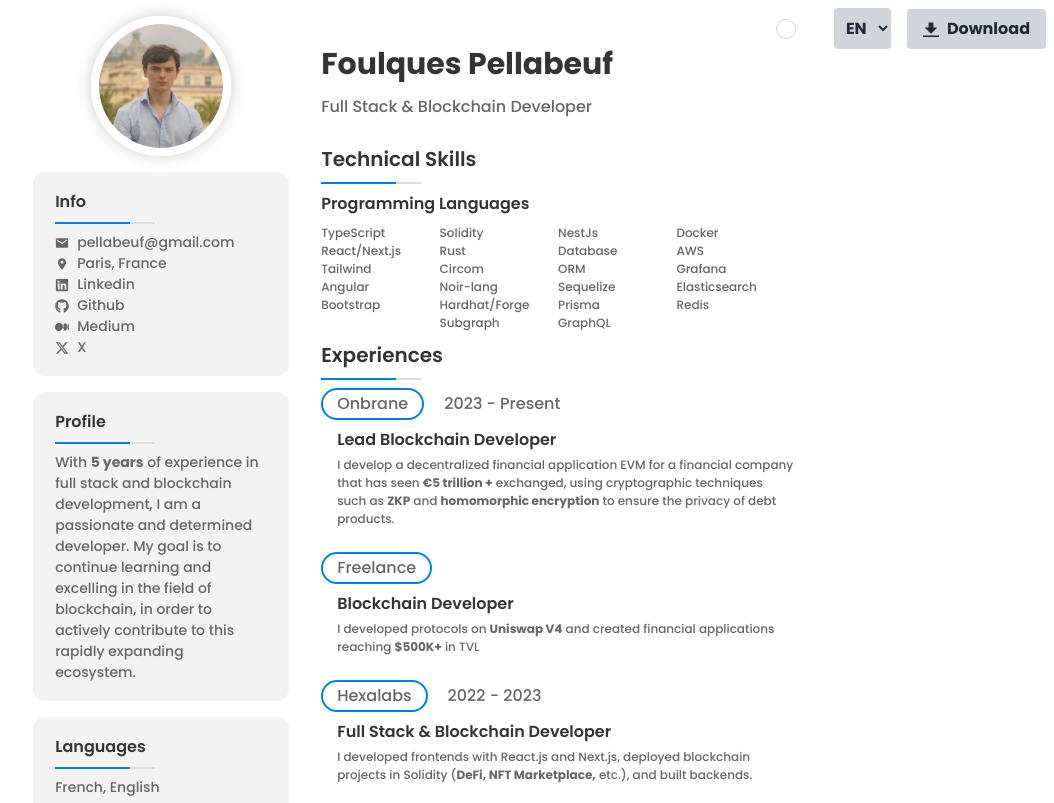
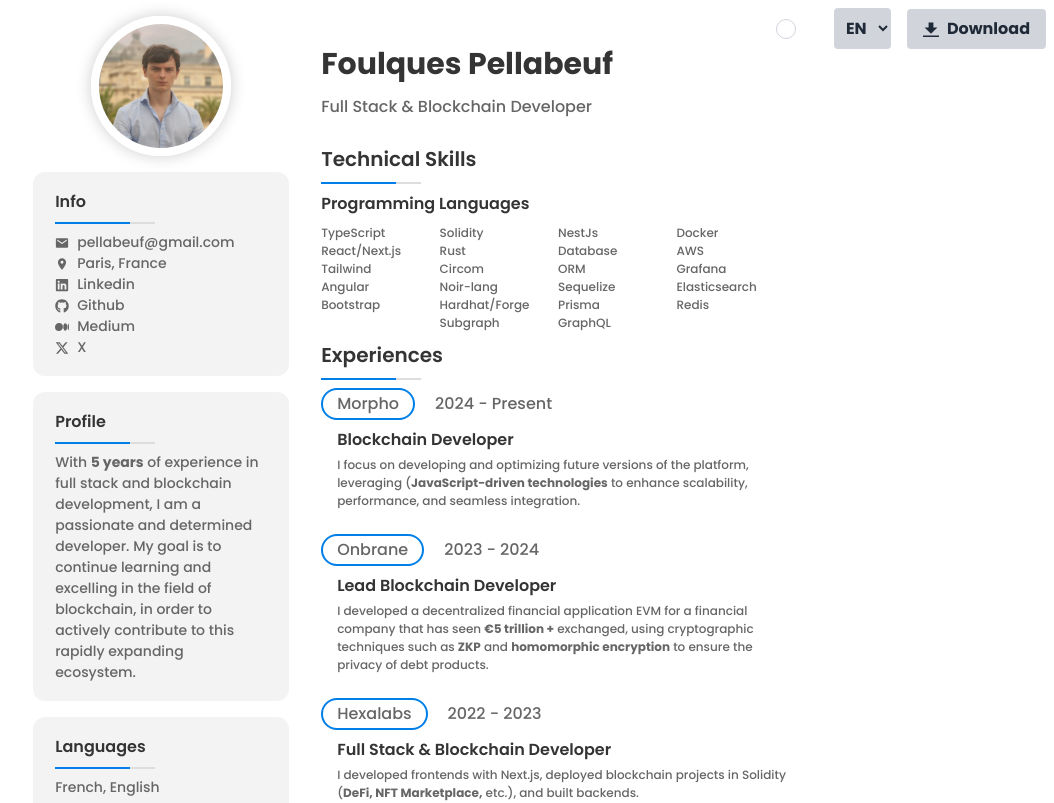
Before and after one commit to Foulks-Plb/foulques-cv, a Next.js app: page /en in a window 1280 px wide. Shown: the top 803 px of the page, without its empty margins (226-1280 px from the left). Built offline with nearby package versions, Linux system fonts and the light colour scheme.

Commit message:
update: Professional experience details in EN and FR dictionaries

```diff
--- a/app/page.tsx
+++ b/app/page.tsx
@@ -1,5 +1,3 @@
 export default function Home() {
   return null;
 }
-
-// test
--- a/dictionaries/en.json
+++ b/dictionaries/en.json
@@ -88,27 +88,27 @@
       "title": "Experiences",
       "exp": [
         {
+          "title": "Blockchain Developer",
+          "company": "Morpho",
+          "date": "2024 - Present",
+          "text": "I focus on developing and optimizing future versions of the platform, leveraging (<strong>JavaScript-driven technologies</strong>  to enhance scalability, performance, and seamless integration."
+        },
+        {
           "title": "Lead Blockchain Developer",
           "company": "Onbrane",
-          "date": "2023 - Present",
-          "text": "I develop a decentralized financial application EVM for a financial company that has seen  <strong>€5 trillion +</strong> exchanged, using cryptographic techniques such as <strong>ZKP</strong> and <strong>homomorphic encryption</strong> to ensure the privacy of debt products."
-        },
-        {
-          "title": "Blockchain Developer",
-          "company": "Freelance",
-          "text": "I developed protocols on <strong>Uniswap V4</strong> and created financial applications reaching <strong>$500K+</strong> in TVL"
+          "date": "2023 - 2024",
+          "text": "I developed a decentralized financial application EVM for a financial company that has seen  <strong>€5 trillion +</strong> exchanged, using cryptographic techniques such as <strong>ZKP</strong> and <strong>homomorphic encryption</strong> to ensure the privacy of debt products."
         },
         {
           "title": "Full Stack & Blockchain Developer",
           "company": "Hexalabs",
           "date": "2022 - 2023",
-          "text": "I developed frontends with React.js and Next.js, deployed blockchain projects in Solidity (<strong>DeFi, NFT Marketplace,</strong> etc.), and built backends."
+          "text": "I developed frontends with Next.js, deployed blockchain projects in Solidity (<strong>DeFi, NFT Marketplace,</strong> etc.), and built backends."
         },
         {
           "title": "Full Stack Developer",
           "company": "Toys films",
-          "date": "2020 - 2022",
-          "text": "With Angular and various node.js frameworks, I designed innovative solutions for major clients such as <strong>L'Oréal, Microsoft,</strong> and <strong>Air Liquide</strong>."
+          "date": "2020 - 2022"
         }
       ]
     },
--- a/dictionaries/fr.json
+++ b/dictionaries/fr.json
@@ -88,27 +88,27 @@
       "title": "Expériences",
       "exp": [
         {
+          "title": "Développeur Blockchain",
+          "company": "Morpho",
+          "date": "2024 - Present",
+          "text": "Je me concentre sur le développement et l’optimisation des futures versions de la plateforme, en exploitant des technologies basées sur <strong>JavaScript</strong> pour améliorer la scalabilité, les performances et l’intégration fluide."
+        },
+        {
           "title": "Lead Développeur Blockchain",
           "company": "Onbrane",
-          "date": "2023 - Présent",
-          "text": "Je développe une application financière décentralisée EVM pour une entreprise financière qui compte <strong>+5 billions €</strong> échangés, en utilisant de la cryptographie telles que <strong>ZKP</strong> et le <strong>chiffrement homomorphe</strong> pour garantir la confidentialité des produits de dette."
-        },
-        {
-          "title": "Développeur Blockchain",
-          "company": "Freelance",
-          "text": "J'ai développé des protocoles sur <strong>Uniswap V4</strong> et créé des applications financières avec <strong>+500K $</strong> en TVL."
+          "date": "2023 - 2024",
+          "text": "J'ai développé une application financière décentralisée EVM pour une entreprise financière qui compte <strong>+5 billions €</strong> échangés, en utilisant de la cryptographie telles que <strong>ZKP</strong> et le <strong>chiffrement homomorphe</strong> pour garantir la confidentialité des produits de dette."
         },
         {
           "title": "Développeur Full Stack & Blockchain",
           "company": "Hexalabs",
           "date": "2022 - 2023",
-          "text": "J'ai développé des interfaces avec React.js et Next.js, déployé des projets blockchain en Solidity (<strong>DeFi, Marketplace NFT,</strong> etc.), et développé des backends."
+          "text": "J'ai développé des interfaces Next.js, déployé des projets blockchain en Solidity (<strong>DeFi, Marketplace NFT,</strong> etc.), et développé des backends."
         },
         {
           "title": "Développeur Full Stack",
           "company": "Toys films",
-          "date": "2020 - 2022",
-          "text": "Avec Angular et divers frameworks node.js, j'ai conçu des solutions innovantes pour des clients tels que <strong>L'Oréal, Microsoft,</strong> et <strong>Air Liquide</strong>."
+          "date": "2020 - 2022"
         }
       ]
     },
```
